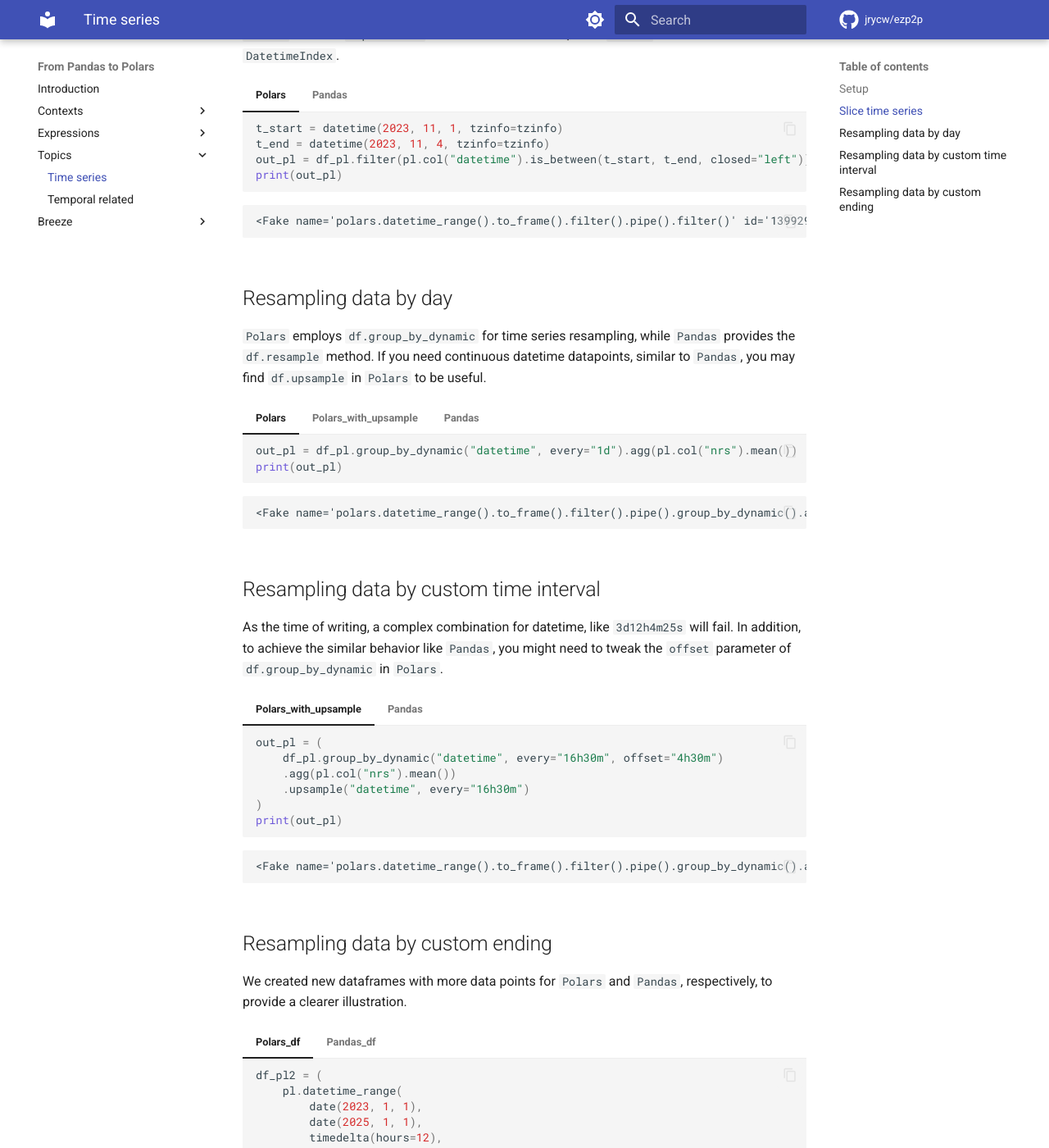
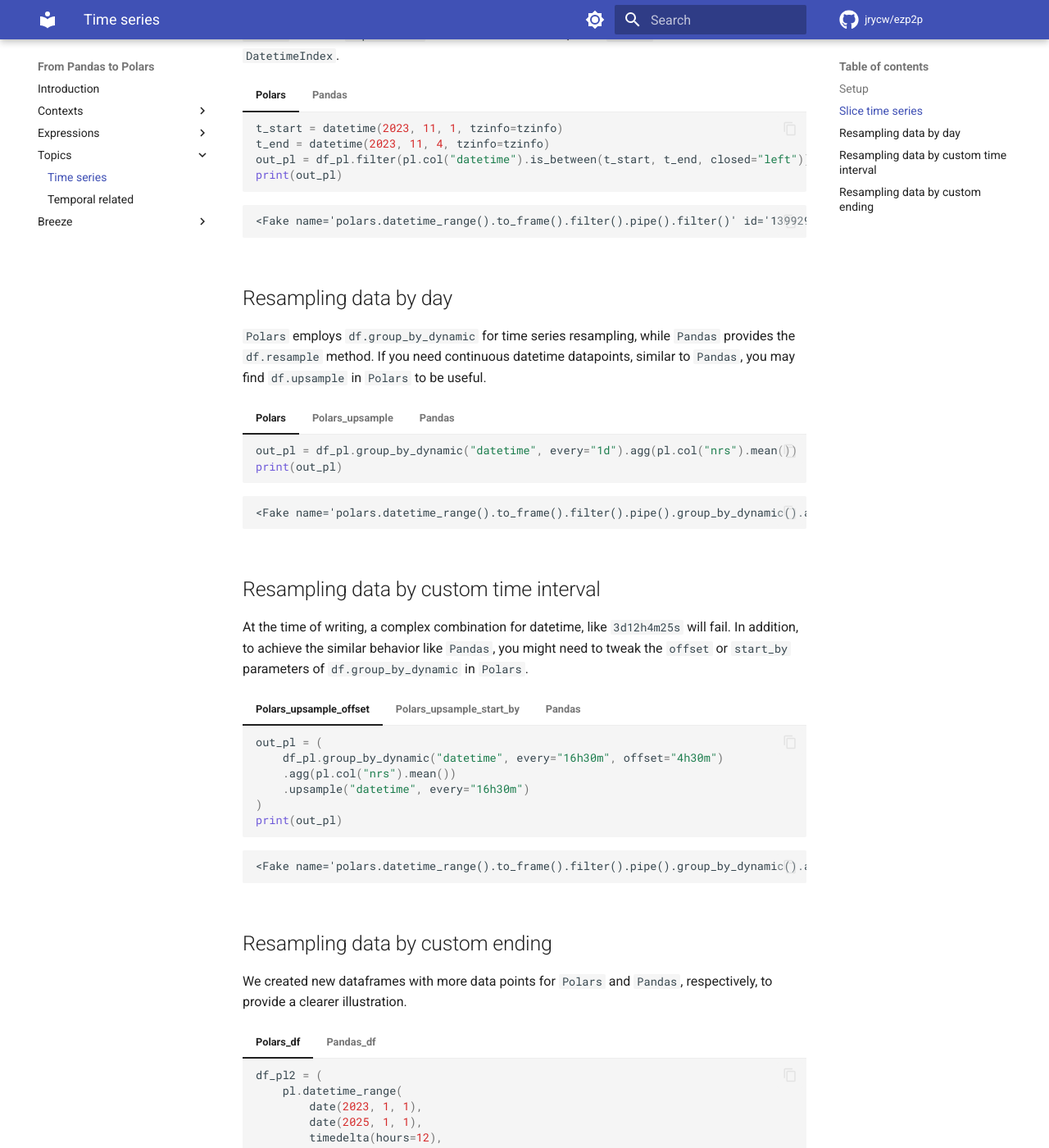
Before and after one commit to jrycw/ezp2p, an MkDocs documentation site: the page built from docs/topics/time_series.md, in a window 1280 px wide and 1400 px high, scrolled down 1426 px. Shown: the whole window at 82% size. Built offline with MkDocs 1.6.1 and Material for MkDocs 9.7.7, drawn with Linux system fonts in a browser that asks for light colours; comment, search, counter and statistics services are not loaded; some of the changed text lies outside the part shown.

Commit message:
routinely cleanup

````diff
--- a/docs/src/python/breeze/expr_describe.py
+++ b/docs/src/python/breeze/expr_describe.py
@@ -38,6 +38,5 @@
     .agg(*to_describe("a"), *to_describe("b"))
     .sort("month")
 )
-
 print(out)
 # # --8<-- [end:df_pl]
--- a/docs/src/python/topics/time_series.py
+++ b/docs/src/python/topics/time_series.py
@@ -112,14 +112,25 @@
 # --8<-- [end:pd_resampling_by_day]
 
 
-# --8<-- [start:pl_resampling_by_custom_time_interval_with_upsample]
+# --8<-- [start:pl_resampling_by_custom_time_interval_with_upsample_offset]
 out_pl = (
     df_pl.group_by_dynamic("datetime", every="16h30m", offset="4h30m")
     .agg(pl.col("nrs").mean())
     .upsample("datetime", every="16h30m")
 )
 print(out_pl)
-# --8<-- [end:pl_resampling_by_custom_time_interval_with_upsample]
+# --8<-- [end:pl_resampling_by_custom_time_interval_with_upsample_offset]
+
+
+# --8<-- [start:pl_resampling_by_custom_time_interval_with_upsample_start_by]
+out_pl = (
+    df_pl.group_by_dynamic("datetime", every="16h30m", start_by="datapoint")
+    .agg(pl.col("nrs").mean())
+    .upsample("datetime", every="16h30m")
+)
+print(out_pl)
+# --8<-- [end:pl_resampling_by_custom_time_interval_with_upsample_start_by]
+
 
 # --8<-- [start:pd_resampling_by_custom_time_interval]
 out_pd = df_pd.resample("16H30min").mean()
--- a/docs/topics/time_series.md
+++ b/docs/topics/time_series.md
@@ -86,7 +86,7 @@
     --8<-- "../src/python/topics/time_series.py:pl_resampling_by_day"
     ```
 
-=== "Polars_with_upsample"
+=== "Polars_upsample"
     ```python
     --8<-- "../src/python/topics/time_series.py:pl_resampling_by_day_with_upsample"
     ```
@@ -106,15 +106,24 @@
     ```
 
 ## Resampling data by custom time interval
-As the time of writing, a complex combination for datetime, like `3d12h4m25s` will fail. In addition, to achieve the similar behavior like `Pandas`, you might need to tweak the `offset` parameter of `df.group_by_dynamic` in `Polars`.
+At the time of writing, a complex combination for datetime, like `3d12h4m25s` will fail. In addition, to achieve the similar behavior like `Pandas`, you might need to tweak the `offset` or `start_by` parameters of `df.group_by_dynamic` in `Polars`.
 
-=== "Polars_with_upsample"
+=== "Polars_upsample_offset"
     ```python
-    --8<-- "../src/python/topics/time_series.py:pl_resampling_by_custom_time_interval_with_upsample"
+    --8<-- "../src/python/topics/time_series.py:pl_resampling_by_custom_time_interval_with_upsample_offset"
     ```
 
     ```python exec="on" result="text" session="topics/time_series"
-    --8<-- "../src/python/topics/time_series.py:pl_resampling_by_custom_time_interval_with_upsample"
+    --8<-- "../src/python/topics/time_series.py:pl_resampling_by_custom_time_interval_with_upsample_offset"
+    ```
+
+=== "Polars_upsample_start_by"
+    ```python
+    --8<-- "../src/python/topics/time_series.py:pl_resampling_by_custom_time_interval_with_upsample_start_by"
+    ```
+
+    ```python exec="on" result="text" session="topics/time_series"
+    --8<-- "../src/python/topics/time_series.py:pl_resampling_by_custom_time_interval_with_upsample_start_by"
     ```
 
 
````
